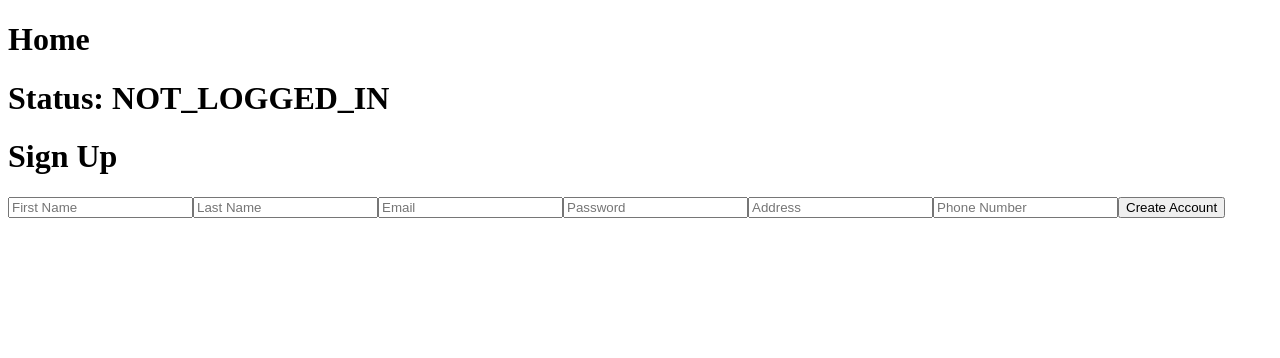
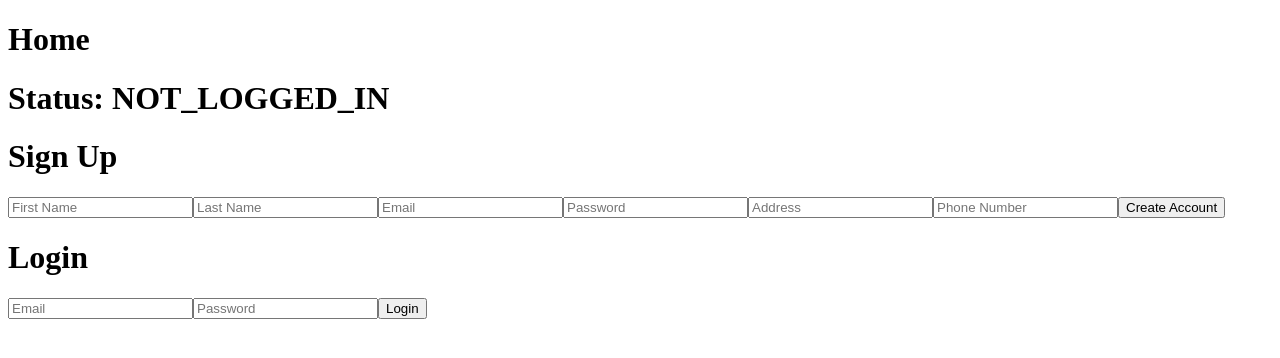
Before and after one commit to connorworthen/InstantEats-frontend, a React (Create React App) app: page / in a window 1280 px wide. Shown: the top 358 px of the page. Built offline with nearby package versions, Linux system fonts and the light colour scheme.

Commit message:
users can loggin

```diff
--- a/src/components/Home.js
+++ b/src/components/Home.js
@@ -1,4 +1,5 @@
 import React, { Component } from 'react';
+import Login from './registrations/Login';
 import Signup from './registrations/Signup';
 
 export default class Home extends Component {
@@ -19,6 +20,7 @@ export default class Home extends Component {
         <h1>Home</h1>
         <h1>Status: {this.props.loggedInStatus}</h1>
         <Signup  handleSignup={this.handleSignup} />
+        <Login handleSignup={this.handleSignup} />
       </div>
     );
   }
--- a/src/components/registrations/Login.js
+++ b/src/components/registrations/Login.js
@@ -31,9 +31,9 @@ export default class Login extends Component {
     { withCredentials: true }
     ).then(response => {
       console.log("logged in", response)
-      // if (response.data.status === 'created') {
-      //   this.props.handleSignup(response.data);
-      // }
+      if (response.data.logged_in) {
+        this.props.handleSignup(response.data);
+      }
     })
     .catch(error => {
       console.log("login error", error)
```
Also changed, not shown: 1 other file (tests, documents, lock files or other folders).
